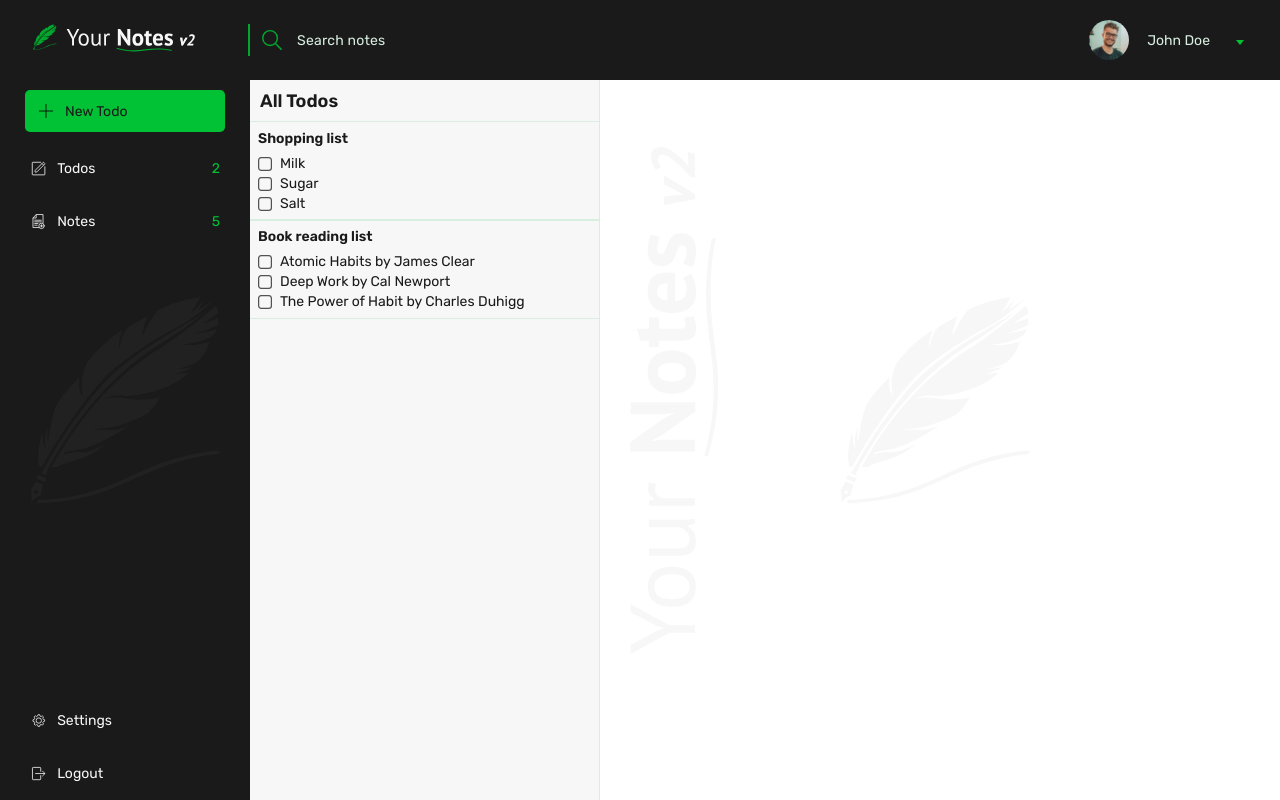
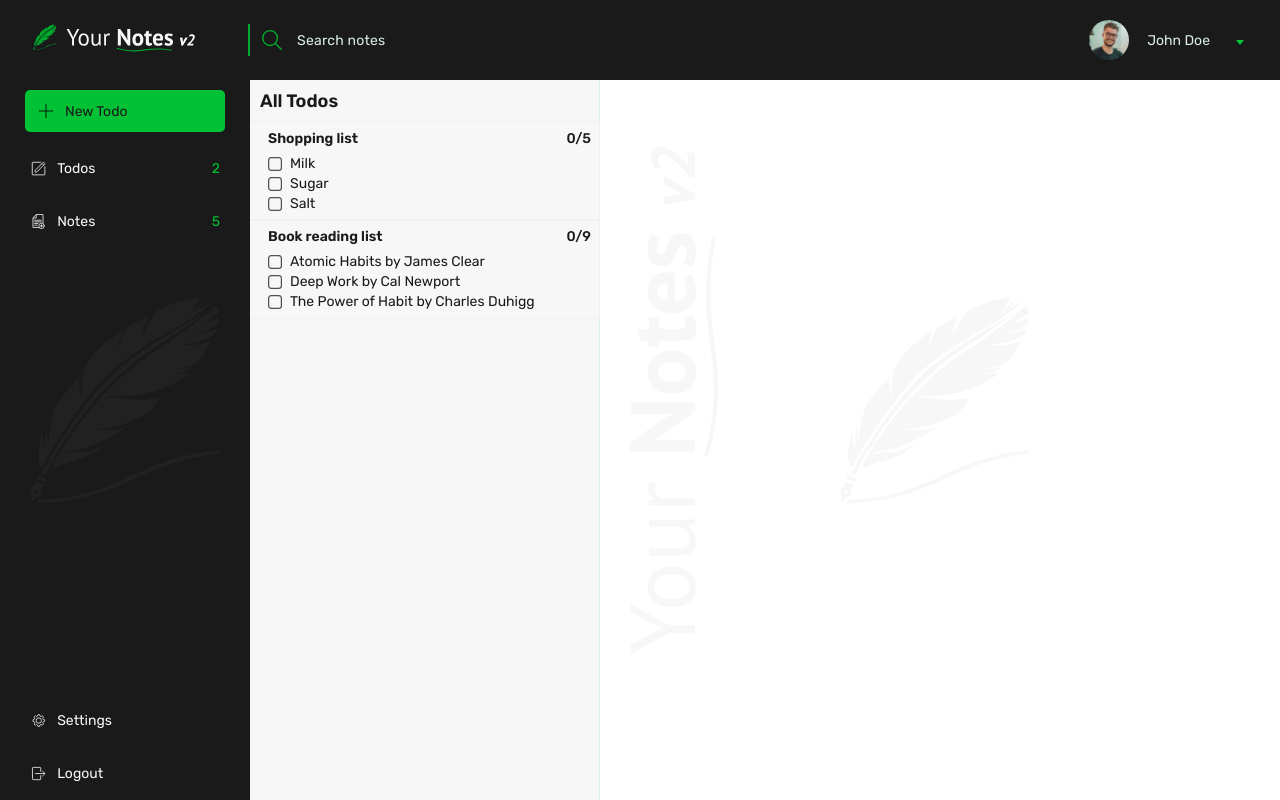
Before and after one commit to AllanKirui/your-notes-v2, a Vue app: page /todos in a window 1280 px wide. Built offline with nearby package versions, Linux system fonts and the light colour scheme; no server answers; sample sign-in values are in the browser's storage.

Commit message:
Add html, logic, styles to show active todo item

```diff
--- a/src/components/todos/TodoItem.vue
+++ b/src/components/todos/TodoItem.vue
@@ -1,6 +1,18 @@
 <template>
-  <li class="item-wrapper" @click="setSelectedTodo(id)" :title="hoverTitle">
+  <li
+    :class="[selectedTodoId === id ? 'active' : '', 'item-wrapper flex']"
+    @click="setSelectedTodo(id)"
+    :title="hoverTitle"
+  >
+    <div class="indicator">
+      <span class="active"></span>
+    </div>
+
+    <div class="text-wrapper">
+      <div class="title-wrapper flex flex-jc-sb">
         <h4 class="item-title">{{ title }}</h4>
+        <span class="item-status">{{ status }}</span>
+      </div>
       <ul class="item-list">
         <!-- Get the first 3 items of the contents -->
         <li class="item flex flex-ai-c" v-for="(_, index) in 3" :key="index">
@@ -24,12 +36,18 @@
       <p class="completion-message" v-if="!displayContent.length">
         Woohoo! All tasks in this todo are done.
       </p>
+    </div>
   </li>
 </template>
 
 <script>
 export default {
   props: ["id", "title", "contents"],
+  data() {
+    return {
+      selectedTodoId: null,
+    };
+  },
   computed: {
     hoverTitle() {
       return "View " + this.title;
@@ -37,6 +55,17 @@ export default {
     displayContent() {
       // return items which are not marked as complete
       return this.contents.filter((item) => !item.isCompleted);
+    },
+    selectedTodo() {
+      return this.$store.getters["todos/selectedTodo"];
+    },
+    status() {
+      // return items which are checked over the total items
+      return (
+        this.contents.filter((item) => item.isCompleted).length +
+        "/" +
+        this.contents.length
+      );
     },
   },
   methods: {
@@ -48,24 +77,63 @@ export default {
       });
     },
   },
+  watch: {
+    selectedTodo(newValue) {
+      if (newValue) {
+        this.selectedTodoId = newValue.id;
+      }
+    },
+  },
 };
 </script>
 
 <style scoped>
 .item-wrapper {
+  gap: 10px;
   padding: 0.5rem;
-  outline: 1px solid var(--color-platinum);
+  outline: 1px solid var(--color-clouds);
   cursor: pointer;
 }
 
+.item-wrapper:hover {
+  background-color: var(--color-clouds);
+  box-shadow: rgba(60, 64, 67, 0.3) 0px 1px 2px 0px,
+    rgba(60, 64, 67, 0.15) 0px 2px 6px 2px;
+}
+
 .item-wrapper.active {
-  border-left: 2px solid tomato;
+  background-color: var(--color-white);
+}
+
+.item-wrapper.active .indicator span.active {
+  display: inline-block;
+  width: 0.375rem;
+  height: 100%;
+  border-radius: 10px;
+  background: rgb(0, 224, 60);
+  background: linear-gradient(
+    0deg,
+    rgba(0, 168, 45, 1) 0%,
+    rgba(0, 224, 60, 1) 100%
+  );
+}
+
+.text-wrapper {
+  width: 100%;
 }
 
 .completion-message,
 .item-list,
-.item-title {
+.text-wrapper {
   font-size: 0.875rem;
+}
+
+.title-wrapper {
+  width: 100%;
+}
+
+.item-status {
+  font-weight: 500;
 }
 
 .item-list {
```
Lines whose indentation alone changed are shown as unchanged.
